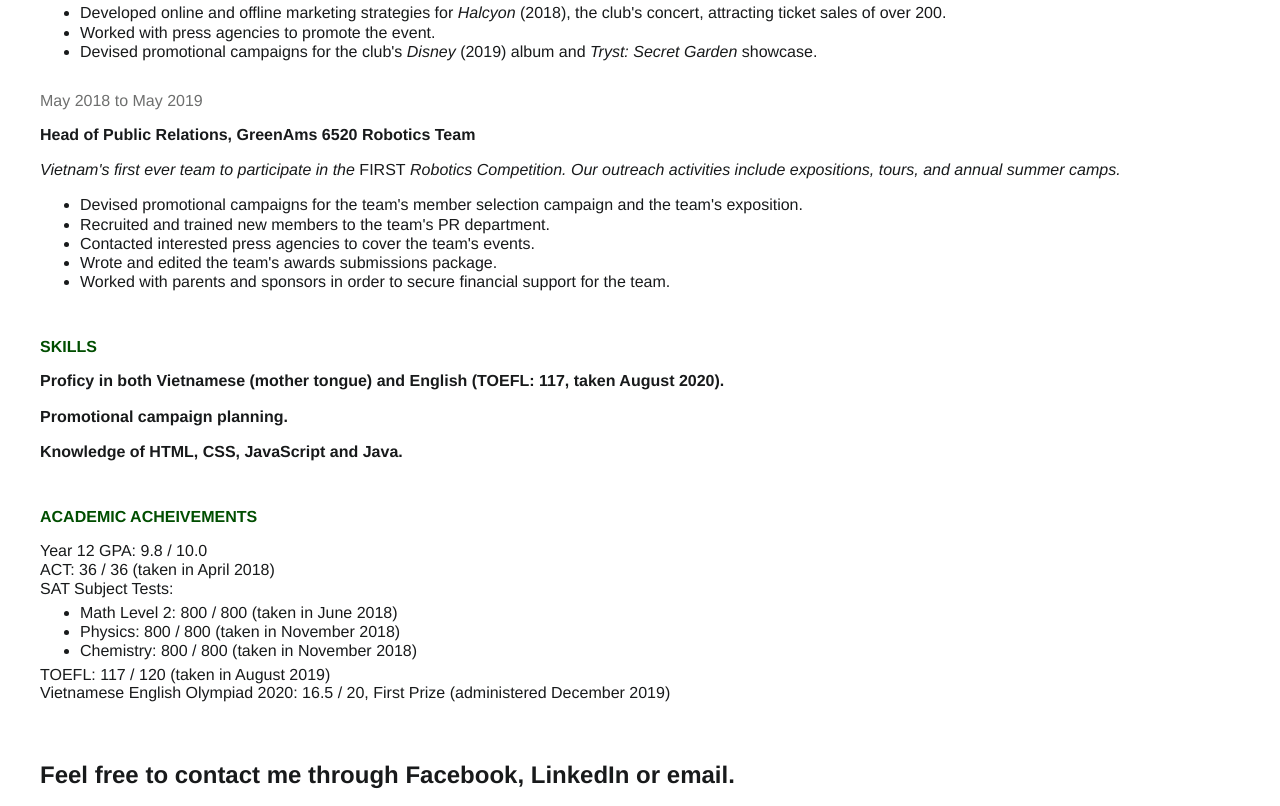
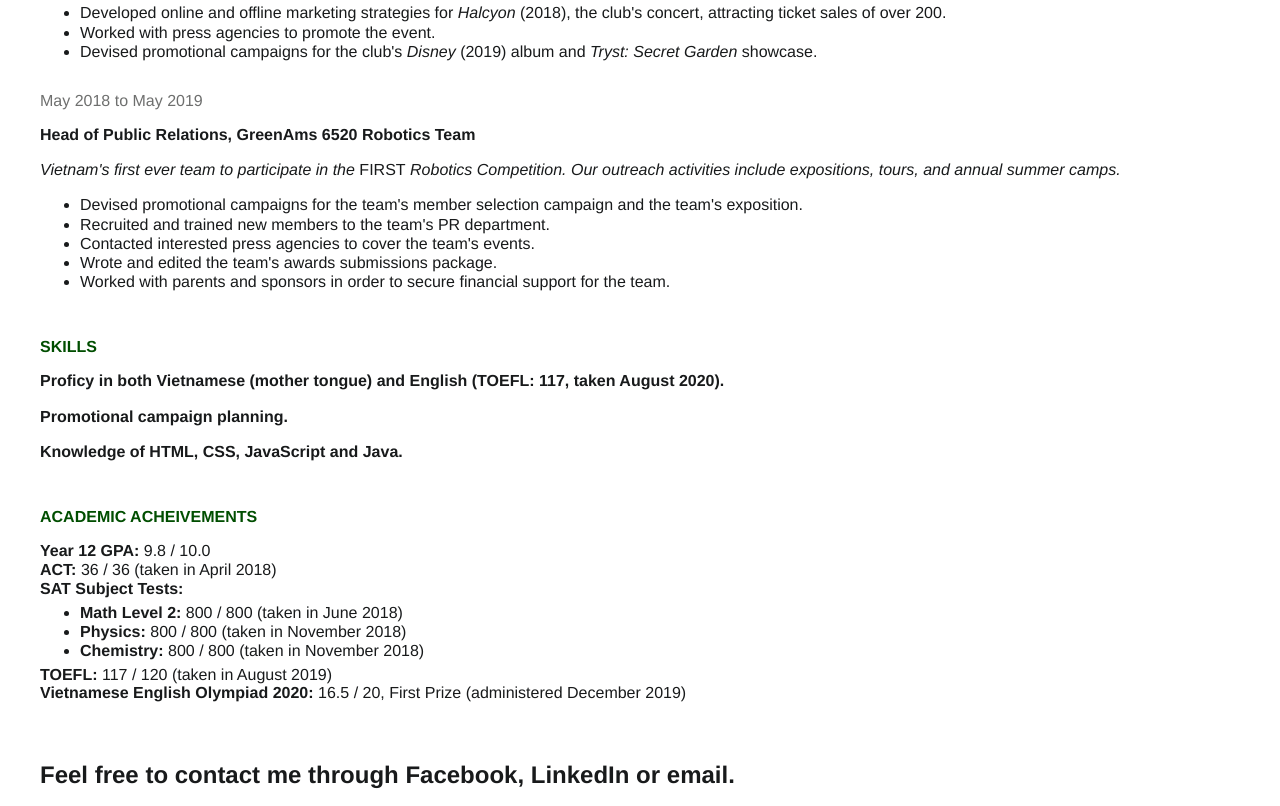
Before and after one commit to thaivu220802/C4EJS95-VuAnhThai, a plain HTML site: page Day5-CV/index.html in a window 1280 px wide. Shown: the part 1200-2006 px from the top of the page. Drawn offline with Linux system fonts and the light colour scheme.

Commit message:
Add styling to academic acheivements

```diff
--- a/Day5-CV/index.html
+++ b/Day5-CV/index.html
@@ -78,17 +78,17 @@
         <!--ACADEMICS-->
         <div class="academics">
             <h1>ACADEMIC ACHEIVEMENTS</h1>
-                <p>Year 12 GPA: 9.8 / 10.0<br>
-                    ACT: 36 / 36 (taken in April 2018) <br>
-                    SAT Subject Tests:
+                <p><b>Year 12 GPA:</b> 9.8 / 10.0<br>
+                    <b>ACT:</b> 36 / 36 (taken in April 2018) <br>
+                    <b>SAT Subject Tests:</b>
                     <ul>
-                        <li>Math Level 2: 800 / 800 (taken in June 2018)</li>
-                        <li>Physics: 800 / 800 (taken in November 2018)</li>
-                        <li>Chemistry: 800 / 800 (taken in November 2018)</li>
+                        <li><b>Math Level 2:</b> 800 / 800 (taken in June 2018)</li>
+                        <li><b>Physics:</b> 800 / 800 (taken in November 2018)</li>
+                        <li><b>Chemistry:</b> 800 / 800 (taken in November 2018)</li>
                     </ul>
                     <br>
-                    TOEFL: 117 / 120 (taken in August 2019) <br>
-                    Vietnamese English Olympiad 2020: 16.5 / 20, First Prize (administered December 2019)</p>
+                    <b>TOEFL:</b> 117 / 120 (taken in August 2019) <br>
+                    <b>Vietnamese English Olympiad 2020:</b> 16.5 / 20, First Prize (administered December 2019)</p>
         </div>
     <footer>
         Feel free to contact me through <a href="https://www.facebook.com/thai.cun.2208/">Facebook</a>, <a href="https://www.linkedin.com/in/alistair-vu-4693791b6/">LinkedIn</a> or <a href="mailto:alistairvu@gmail.com">email</a>.
```
